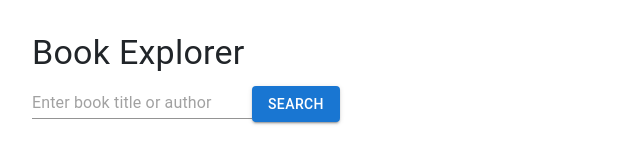
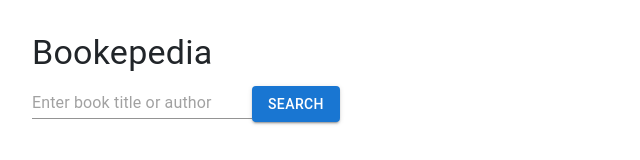
Before and after one commit to vytautastv/Bookepedia, a React (Vite) app: page / in a window 1280 px wide. Shown: the top 160 px of the page, without its empty margins (0-640 px from the left). Built offline with nearby package versions, Linux system fonts and the light colour scheme.

Commit message:
Edited booksearch.jsx file

```diff
--- a/src/components/BookSearch.jsx
+++ b/src/components/BookSearch.jsx
@@ -16,7 +16,7 @@ const BookSearch = () => {
     return (
       <Box className="book-search" p={4}>
         <Typography variant="h4" gutterBottom>
-          Book Explorer
+          Bookepedia
         </Typography>
         <Input
           type="text"
```
